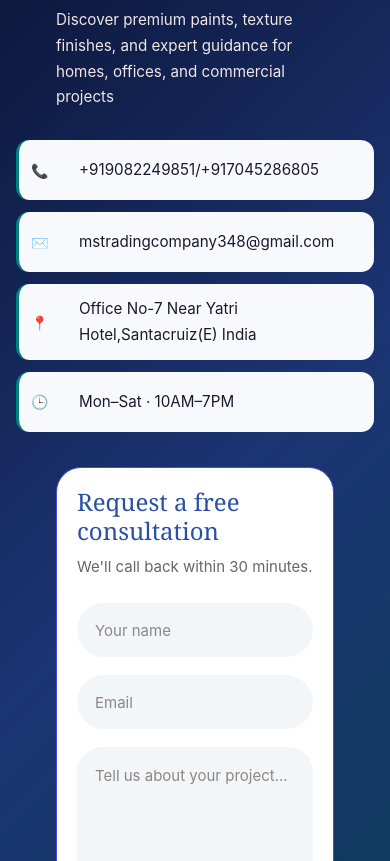
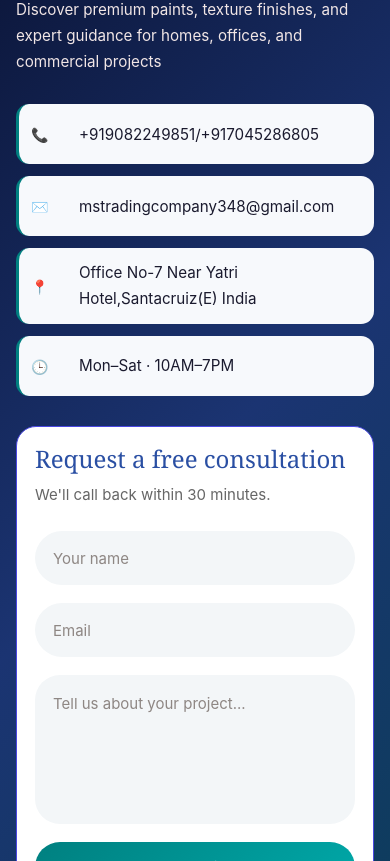
Before and after one commit to SanvedM/ms_porthfolio, a React (Vite) app: page / in a window 390 px wide. Shown: the part 3923-4784 px from the top of the page. Built offline with nearby package versions, Linux system fonts and the light colour scheme.

Commit message:
change in design

```diff
--- a/src/Contact.css
+++ b/src/Contact.css
@@ -208,43 +208,59 @@ padding:30px;
 }
 
 /* MOBILE */
-
 @media(max-width:768px){
 
-.contact{
+  .contact-container{
+    padding: 0 16px;
   }
 
-.contact-container{
-padding:0 16px;
-background: linear-gradient(135deg, #0a1232, #1b3472 55%, #0d3d5c);;
+  .contact-grid{
+    grid-template-columns: 1fr;
+    gap: 30px;
+    padding: 30px 0;
   }
 
-.contact-title{
-font-size:32px;
-}
-
-.form-box{
-padding:20px;
-border-radius:25px;
+  /* CONTACT INFO SECTION */
+  .contact-info{
+    margin: 0;
+    width: 100%;
   }
 
   .info-box{
-padding:12px;
+    width: 100%;
+    padding: 12px;
+  }
+
+  .info-box h3{
+    white-space: normal;
+    word-break: break-word;
+    overflow-wrap: break-word;
+  }
+
+  /* FORM SECTION */
+  .form-box{
+    width: 100%;
+    max-width: 100%;
+    padding: 24px;
+    border-radius: 20px;
+    margin: 0;
+    box-sizing: border-box;
+  }
+
+  .contact-form{
+    width: 100%;
+  }
+
+  .contact-form input,
+  .contact-form textarea{
+    width: 100%;
+    box-sizing: border-box;
   }
 
   .contact-form button{
-width:100%;
+    width: 100%;
   }
-
-.contact-info{
-display:flex;
-flex-direction:column;
-gap:12px;
-margin: 0 -40px;
 }
-
-}
-
 /* VERY SMALL DEVICES */
 
 @media(max-width:480px){
@@ -269,7 +285,6 @@ font-family:Arial, Helvetica, sans-serif;
 
 line-height:1.8;
 
-white-space:nowrap;
 
 display:block;
 width:100%;
@@ -279,10 +294,18 @@ width:100%;
 font-size:24px;
 }
 .contact-info{
-display:flex;
-flex-direction:column;
-gap:12px;
-margin: 0 -40px;
+    margin: 0;
+  }
+
+  .form-box{
+    padding: 18px;
+  }
+
+  .info-box h3{
+    white-space: normal;
+    word-break: break-word;
+    overflow-wrap: break-word;
+    font-size: 13px;
   }
 
 }
```
Lines whose indentation alone changed are shown as unchanged.
